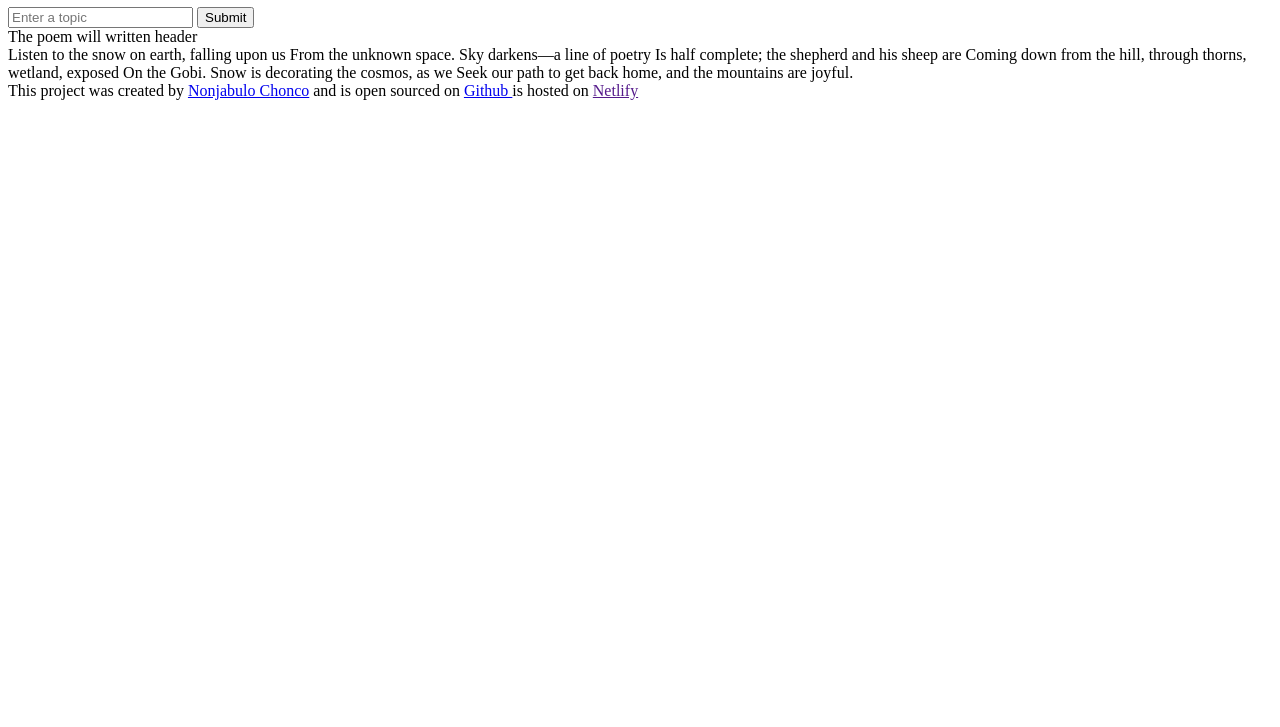
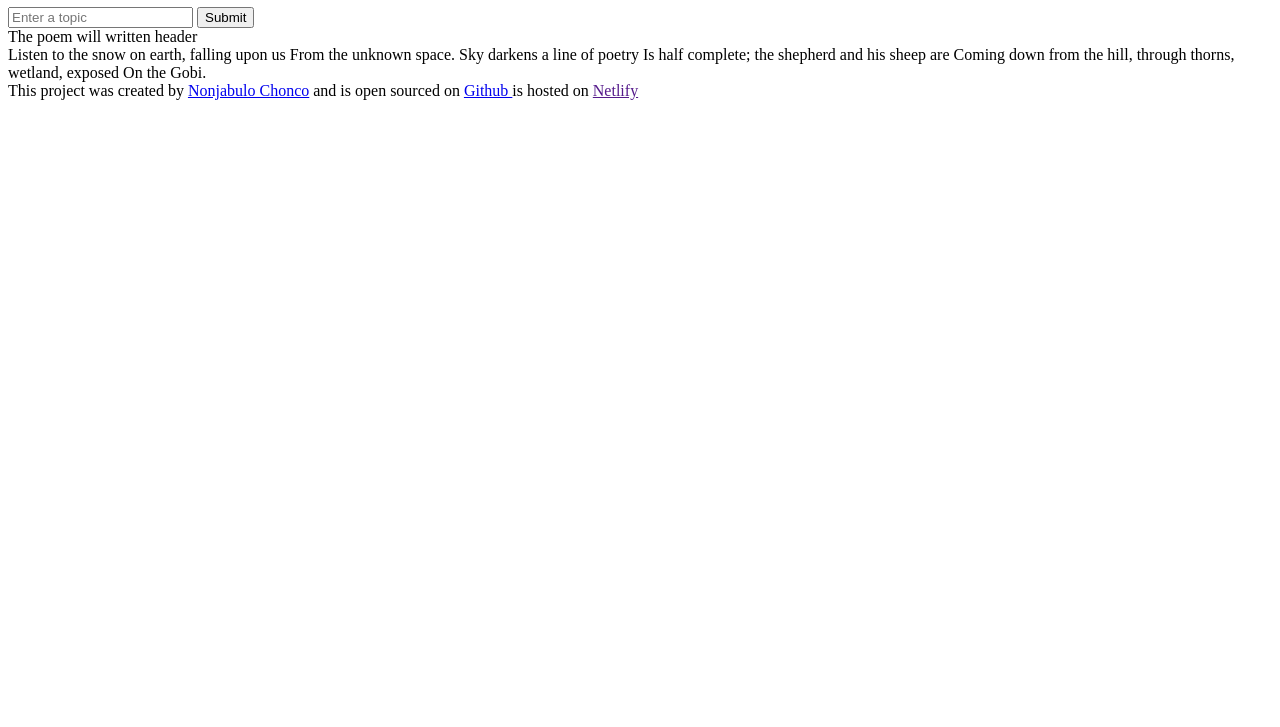
Before and after one commit to Nonjabulo2001/AI-Poem-Generator, a plain HTML site: page index.html in a window 1280 px wide. Shown: the part 73-800 px from the top of the page. Drawn offline with Linux system fonts and the light colour scheme.

Commit message:
update index.html

```diff
--- a/index.html
+++ b/index.html
@@ -24,11 +24,10 @@
             The poem will written header
             <br>
             Listen to the snow on earth, falling upon us
-From the unknown space. Sky darkens—a line of poetry
-Is half complete; the shepherd and his sheep are
-Coming down from the hill, through thorns, wetland, exposed
-On the Gobi. Snow is decorating the cosmos, as we
-Seek our path to get back home, and the mountains are joyful.
+            From the unknown space. Sky darkens a line of poetry
+            Is half complete; the shepherd and his sheep are
+            Coming down from the hill, through thorns, wetland, exposed
+            On the Gobi.
         </div>
     </main>
 
```
